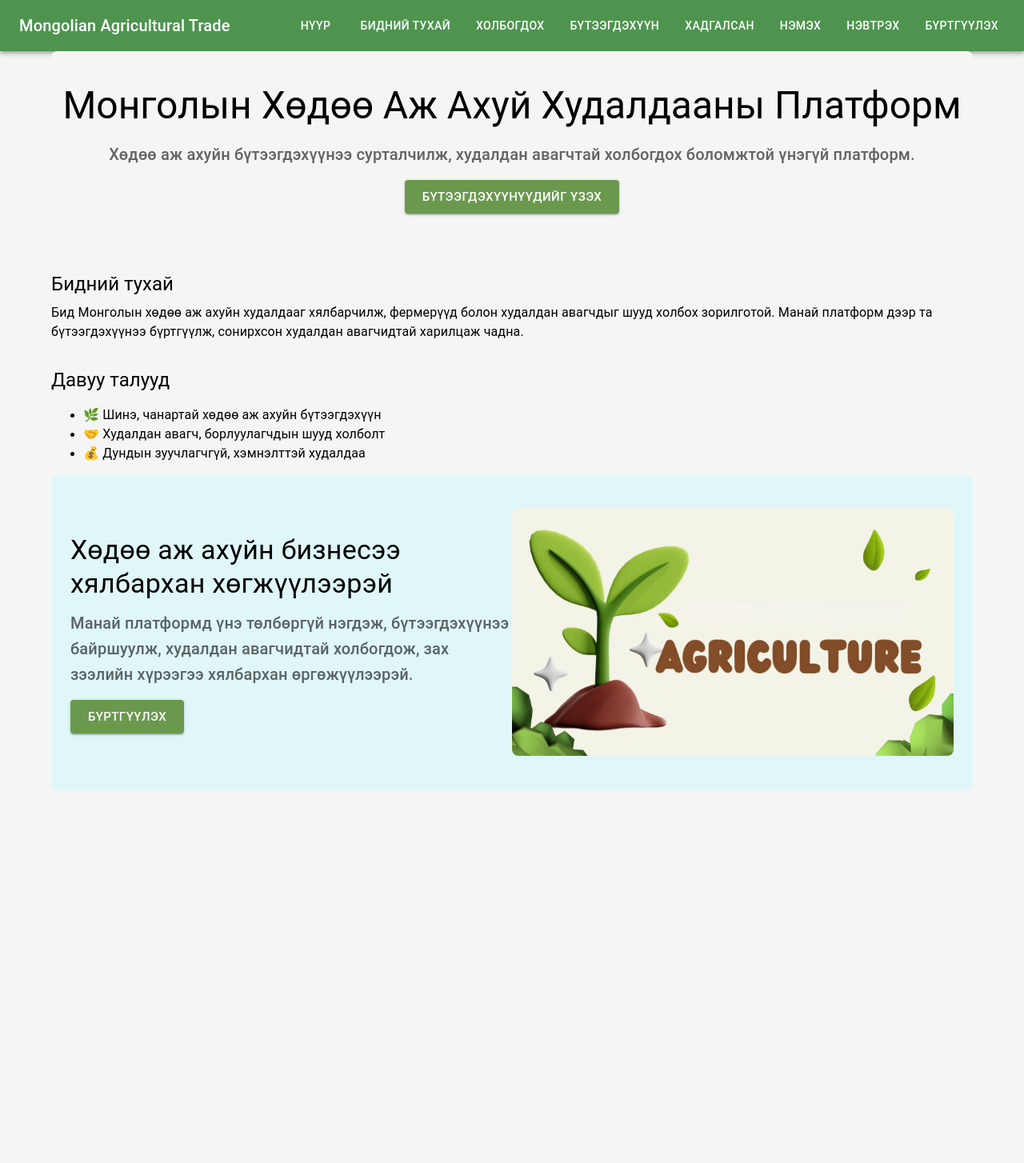
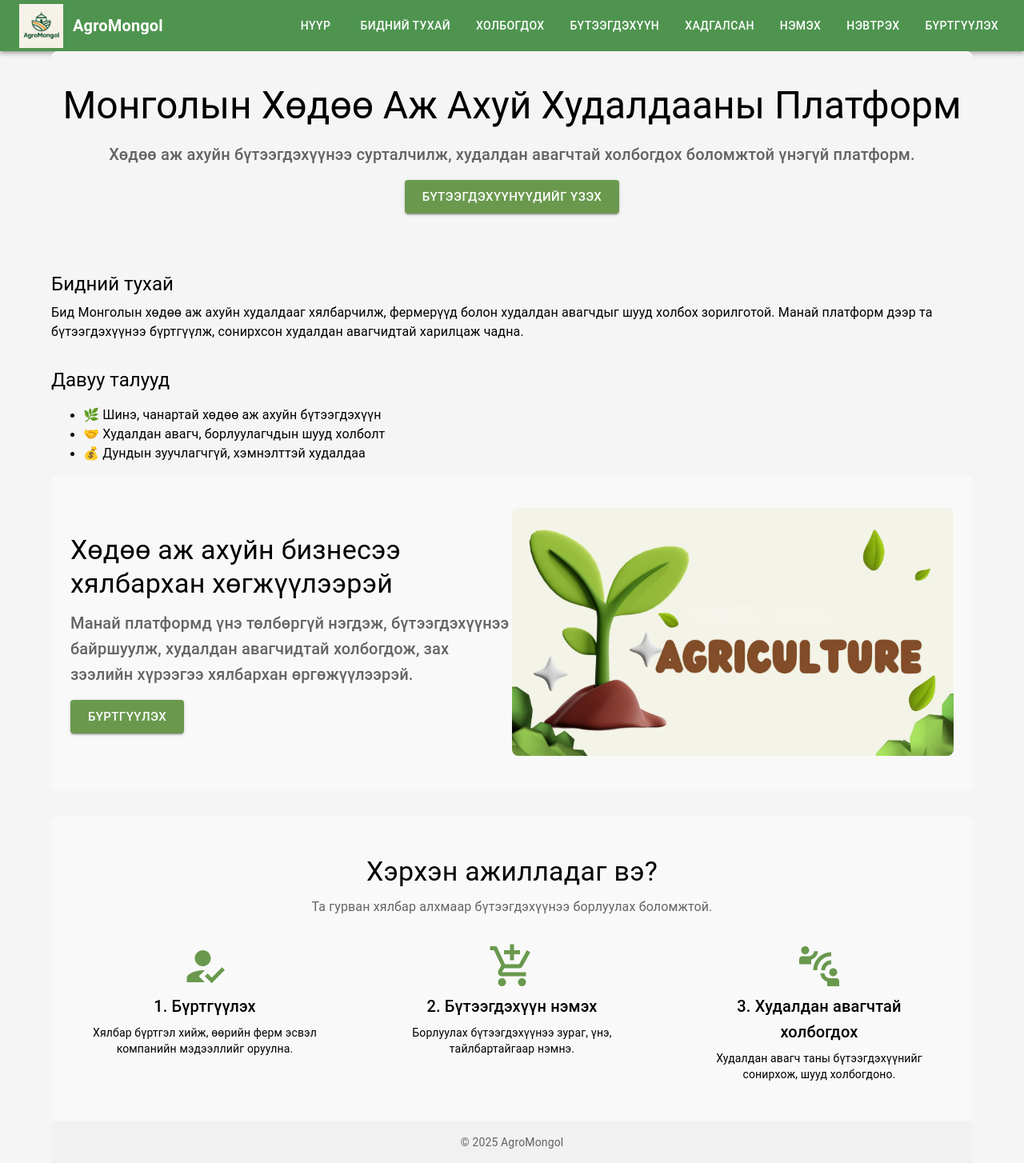
Before and after one commit to munkherdenex/mongolian-agriculture-trade, a React (Create React App) app in the folder frontend/: page / in a window 1280 px wide. Shown: the whole page at 80% size. Before the commit the page ends 1021 px from the top, so only its background shows below. Built offline with nearby package versions, Linux system fonts and the light colour scheme.

Commit message:
style: - Added cards for Mission, Vision, Values, and Why Us sections - Created and applied new CSS styles for About page - Integrated Footer component into Home page

```diff
--- a/frontend/public/index.html
+++ b/frontend/public/index.html
@@ -1,11 +1,17 @@
 <!DOCTYPE html>
-<html lang="en">
-<head>
-    <meta charset="utf-8" />
-    <meta name="viewport" content="width=device-width, initial-scale=1" />
-    <title>Mongolian Agricultural Trade</title>
-</head>
-<body>
+<html lang="mn">
+  <head>
+    <meta charset="UTF-8" />
+    <meta name="viewport" content="width=device-width, initial-scale=1.0" />
+    <meta name="description" content="AgroMongol - Монголын хөдөө аж ахуйн худалдааны платформ" />
+    <meta name="keywords" content="AgroMongol, хөдөө аж ахуй, худалдаа, Монгол, ферм, бүтээгдэхүүн" />
+    <meta name="author" content="AgroMongol Team" />
+
+    <title>AgroMongol</title>
+    <link rel="icon" href="%PUBLIC_URL%/AgroMongol.png" type="image/png" />
+  </head>
+  <body>
+    <noscript>Та энэхүү вэбсайтыг ашиглахын тулд JavaScript-ийг идэвхжүүлнэ үү.</noscript>
     <div id="root"></div>
-</body>
+  </body>
 </html>
--- a/frontend/src/App.css
+++ b/frontend/src/App.css
@@ -70,3 +70,55 @@ a:hover {
   text-transform: none;
   font-weight: 500;
 }
+
+/* About.css */
+
+.about-container {
+  padding: 60px 20px;
+  background-color: #f8f9fa;
+}
+
+.about-header {
+  text-align: center;
+  margin-bottom: 50px;
+}
+
+.about-header h3 {
+  font-size: 2.5rem;
+  font-weight: 600;
+  color: #333;
+}
+
+.about-header h6 {
+  font-size: 1.2rem;
+  color: #6c757d;
+}
+
+.about-section {
+  margin-bottom: 50px;
+}
+
+.about-section .MuiPaper-root {
+  transition: box-shadow 0.3s ease;
+}
+
+.about-section .MuiPaper-root:hover {
+  box-shadow: 0 6px 18px rgba(0, 0, 0, 0.1);
+}
+
+.about-footer {
+  text-align: center;
+  margin-top: 60px;
+  font-style: italic;
+  color: #6c757d;
+}
+
+@media (max-width: 768px) {
+  .about-header h3 {
+    font-size: 2rem;
+  }
+
+  .about-header h6 {
+    font-size: 1rem;
+  }
+}
--- a/frontend/src/components/Footer.js
+++ b/frontend/src/components/Footer.js
@@ -1,15 +1,24 @@
 import React from "react";
-import { Container, Typography } from "@mui/material";
+import { Container, Typography, Box } from "@mui/material";
 
 function Footer() {
   return (
-    <footer style={{ marginTop: "auto", padding: "20px", backgroundColor: "#f1f1f1" }}>
+    <Box
+      component="footer"
+      sx={{
+        mt: "auto",
+        py: 2,
+        backgroundColor: "#f1f1f1",
+        textAlign: "center",
+        width: "100%",
+      }}
+    >
       <Container>
-        <Typography variant="body1" align="center">
-          © 2025 Mongolian Agricultural Trade. All Rights Reserved.
+        <Typography variant="body2" color="textSecondary">
+          © 2025 AgroMongol
         </Typography>
       </Container>
-    </footer>
+    </Box>
   );
 }
 
--- a/frontend/src/components/Navbar.js
+++ b/frontend/src/components/Navbar.js
@@ -37,7 +37,7 @@ function Navbar() {
       <AppBar position="static" sx={{ backgroundColor: "#4E944F" }}>
 
 
-        <Toolbar sx={{ display: "flex", justifyContent: "space-between" }}>
+        <Toolbar sx={{ display: "flex", justifyContent: "space-between", minHeight: 72 }}>
           <Box sx={{ display: "flex", alignItems: "center" }}>
             {isMobile && (
               <IconButton
@@ -49,9 +49,19 @@ function Navbar() {
                 <MenuIcon />
               </IconButton>
             )}
-            <Typography variant="h6" component={Link} to="/" sx={{ textDecoration: "none", color: "white" }}>
-              Mongolian Agricultural Trade
-            </Typography>
+              <img
+                src="/AgroMongol.png"
+                  alt="AgroMongol Logo"
+                  style={{ width: 55, height: 55, marginRight: 12 }}
+                />
+                <Typography
+                  variant="h6"
+                  component={Link}
+                  to="/"
+                  sx={{ textDecoration: "none", color: "white", fontWeight: 600 }}
+                >
+                  AgroMongol
+                </Typography>
           </Box>
 
           {!isMobile && (
--- a/frontend/src/pages/About.js
+++ b/frontend/src/pages/About.js
@@ -1,5 +1,6 @@
 import React from "react";
-import { Typography, Container, Box } from "@mui/material";
+import { Typography, Container, Box, Grid, Paper } from "@mui/material";
+import "../App.css";
 
 function About() {
   return (
@@ -35,27 +36,28 @@ function About() {
         </Typography>
       </Box>
 
-      <Box>
-        <Typography variant="h5" gutterBottom>
-          Яагаад бид?
-        </Typography>
-        <ul>
-          <li>
-            <Typography variant="body1">
-              🚜 Фермерүүдэд бүтээгдэхүүнээ хялбар борлуулах боломж
-            </Typography>
-          </li>
-          <li>
-            <Typography variant="body1">
-              🤝 Шударга, найдвартай арилжааны орчин
-            </Typography>
-          </li>
-          <li>
-            <Typography variant="body1">
-              🌍 Хөдөө аж ахуйн салбарын өсөлтийг дэмжих дижитал шийдэл
-            </Typography>
-          </li>
-        </ul>
+      <Box className="about-section" sx={{ mt: 5 }}>
+        <Typography variant="h4" gutterBottom>Яагаад бид?</Typography>
+        <Grid container spacing={3}>
+          <Grid item xs={12} md={4}>
+            <Paper elevation={2} sx={{ p: 2 }}>
+              <Typography variant="h6">🚜 Хялбар борлуулалт</Typography>
+              <Typography variant="body2">Фермерүүдэд бүтээгдэхүүнээ онлайнд байршуулж, борлуулах бүрэн боломж.</Typography>
+            </Paper>
+          </Grid>
+          <Grid item xs={12} md={4}>
+            <Paper elevation={2} sx={{ p: 2 }}>
+              <Typography variant="h6">📈 Зах зээлийн өргөтгөл</Typography>
+              <Typography variant="body2">Шинэ харилцагчидтай танилцаж, бизнесээ хөгжүүлэх боломж.</Typography>
+            </Paper>
+          </Grid>
+          <Grid item xs={12} md={4}>
+            <Paper elevation={2} sx={{ p: 2 }}>
+              <Typography variant="h6">🌍 Нийгэмд ээлтэй</Typography>
+              <Typography variant="body2">Бид хөдөө нутгийн фермерүүдийг дэмжсэн нийгмийн сайн талтай шийдэл санал болгодог.</Typography>
+            </Paper>
+          </Grid>
+        </Grid>
       </Box>
     </Container>
   );
--- a/frontend/src/pages/Contact.js
+++ b/frontend/src/pages/Contact.js
@@ -28,6 +28,7 @@ function Contact() {
   };
 
   return (
+    <>
       <Container>
         <Box sx={{ textAlign: "center", py: 4, mb: 3 }}>
           <Typography variant="h3" gutterBottom>
@@ -108,6 +109,8 @@ function Contact() {
           </form>
         </Box>
       </Container>
+
+    </>
   );
 }
 
--- a/frontend/src/pages/Home.js
+++ b/frontend/src/pages/Home.js
@@ -1,6 +1,11 @@
 import React from "react";
 import { Typography, Container, Box, Button } from "@mui/material";
 import { Link } from "react-router-dom";
+import HowToRegIcon from "@mui/icons-material/HowToReg";
+import AddShoppingCartIcon from "@mui/icons-material/AddShoppingCart";
+import ConnectWithoutContactIcon from "@mui/icons-material/ConnectWithoutContact";
+import Footer from "../components/Footer";
+
 
 function Home() {
   return (
@@ -72,7 +77,7 @@ function Home() {
           </li>
         </ul>
       </Box>
-      <Box sx={{ display: "flex", alignItems: "center", py: 5, bgcolor: "#e0f7fa", borderRadius: 2, mb: 4 }}>
+      <Box sx={{ display: "flex", alignItems: "center", py: 5, bgcolor: "#f9f9f9", borderRadius: 2, mb: 4 }}>
   <Container sx={{ display: "flex", flexDirection: "row", alignItems: "center" }}>
     <Box sx={{ flex: 1 }}>
       <Typography variant="h4" gutterBottom>
@@ -99,8 +104,36 @@ function Home() {
     </Box>
   </Container>
 </Box>
+<Box sx={{ py: 6, textAlign: "center", bgcolor: "#f9f9f9", borderRadius: 2 }}>
+  <Typography variant="h4" gutterBottom>Хэрхэн ажилладаг вэ?</Typography>
+  <Typography variant="body1" color="textSecondary" sx={{ mb: 4 }}>
+    Та гурван хялбар алхмаар бүтээгдэхүүнээ борлуулах боломжтой.
+  </Typography>
 
+  <Box sx={{ display: "flex", flexDirection: { xs: "column", md: "row" }, justifyContent: "space-around", gap: 4, px: 2 }}>
+    <Box sx={{ flex: 1, maxWidth: 300, mx: "auto" }}>
+      <HowToRegIcon sx={{ fontSize: 60, color: "#6A994E" }} />
+      <Typography variant="h6" gutterBottom>1. Бүртгүүлэх</Typography>
+      <Typography variant="body2">Хялбар бүртгэл хийж, өөрийн ферм эсвэл компанийн мэдээллийг оруулна.</Typography>
+    </Box>
+
+    <Box sx={{ flex: 1, maxWidth: 300, mx: "auto" }}>
+      <AddShoppingCartIcon sx={{ fontSize: 60, color: "#6A994E" }} />
+      <Typography variant="h6" gutterBottom>2. Бүтээгдэхүүн нэмэх</Typography>
+      <Typography variant="body2">Борлуулах бүтээгдэхүүнээ зураг, үнэ, тайлбартайгаар нэмнэ.</Typography>
+    </Box>
+
+    <Box sx={{ flex: 1, maxWidth: 300, mx: "auto" }}>
+      <ConnectWithoutContactIcon sx={{ fontSize: 60, color: "#6A994E" }} />
+      <Typography variant="h6" gutterBottom>3. Худалдан авагчтай холбогдох</Typography>
+      <Typography variant="body2">Худалдан авагч таны бүтээгдэхүүнийг сонирхож, шууд холбогдоно.</Typography>
+    </Box>
+  </Box>
+</Box>
+
+<Footer />
     </Container>
+
   );
 }
 
```
Also changed, not shown: frontend/public/AgroMongol.png (added). Lines whose indentation alone changed are shown as unchanged.
